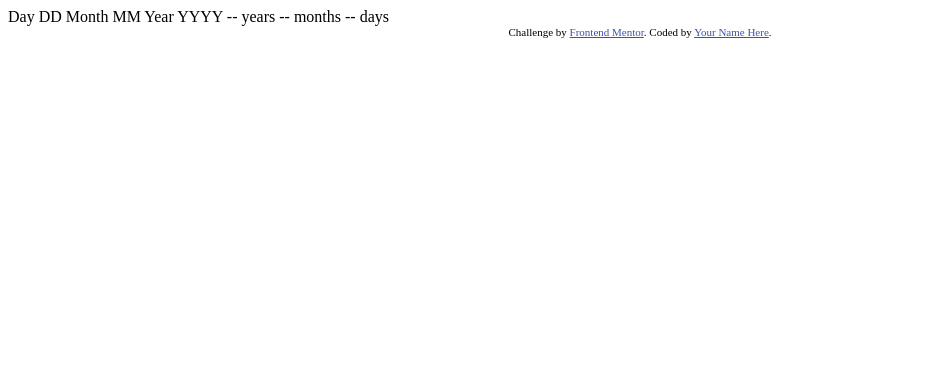
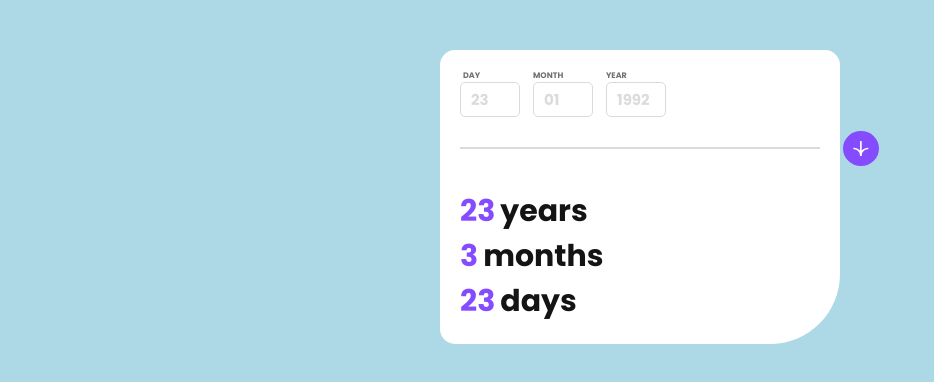
Before and after one commit to RonFrontDev/age-calculator, a plain HTML site: page index.html in a window 1280 px wide. Shown: the whole page, without its empty margins (0-934 px from the left). Drawn offline with Linux system fonts and the light colour scheme.

Commit message:
Design finish

```diff
--- a/index.html
+++ b/index.html
@@ -3,35 +3,36 @@
 <head>
   <meta charset="UTF-8">
   <meta name="viewport" content="width=device-width, initial-scale=1.0"> <!-- displays site properly based on user's device -->
+  <link rel="preconnect" href="https://fonts.googleapis.com">
+  <link rel="preconnect" href="https://fonts.gstatic.com" crossorigin>
+  <link href="https://fonts.googleapis.com/css2?family=Poppins:wght@400;700;800&display=swap" rel="stylesheet">
+  <link rel="icon" type="image/png" sizes="32x32" href="./assets/images/favicon-32x32.png">
+  <link rel="stylesheet" href="style.css">
+  <title>Age calculator app</title>
 
-  <link rel="icon" type="image/png" sizes="32x32" href="./assets/images/favicon-32x32.png">
-
-  <title>Frontend Mentor | Age calculator app</title>
-
-  <!-- Feel free to remove these styles or customise in your own stylesheet 👍 -->
-  <style>
-    .attribution { font-size: 11px; text-align: center; }
-    .attribution a { color: hsl(228, 45%, 44%); }
-  </style>
 </head>
 <body>
+  <main class="age-calculator">
+    <div class="age-calculator__container">
+      <form class="age-calculator__form">
+        <div class="age-calculator__inputfields">
+        <div class="age-calculator__inputfield"><label class="age-calculator__input--title">day</label> <input min="1" max="31" placeholder="23" class="age-calculator__input" type="number"></div>
+        <div class="age-calculator__inputfield"><label class="age-calculator__input--title">month<labe/> <input min="1" max="12" placeholder="01" class="age-calculator__input" type="number"></div>
+        <div class="age-calculator__inputfield"><label class="age-calculator__input--title">year<label/> <input min="1" max="9999" placeholder="1992" class="age-calculator__input" type="number"></div>
+        </div>
+          <div class="age-calculator__divider">
+            <hr>
+            <button type="submit" class="age-calculator__button"><svg class="age-calculator__button--image" xmlns="http://www.w3.org/2000/svg" width="46" height="44" viewBox="0 0 46 44"><g fill="none" stroke="#FFF" stroke-width="5"><path d="M1 22.019C8.333 21.686 23 25.616 23 44M23 44V0M45 22.019C37.667 21.686 23 25.616 23 44"/></g></svg></button>
+          </div>
+        </form>
+    <div class="age-calculator__results">
+      <div class="age-calculator__result"><p class="age-calculator__result--number">23</p><p class="age-calculator__result--title">years</p></div>
+      <div class="age-calculator__result"><p class="age-calculator__result--number">3</p><p class="age-calculator__result--title">months</p></div>
+      <div class="age-calculator__result"><p class="age-calculator__result--number">23</p><p class="age-calculator__result--title">days</p></div>
 
-  Day
-  DD
 
-  Month
-  MM
-
-  Year
-  YYYY
-
-  -- years
-  -- months
-  -- days
-
-  <div class="attribution">
-    Challenge by <a href="https://www.frontendmentor.io?ref=challenge" target="_blank">Frontend Mentor</a>.
-    Coded by <a href="#">Your Name Here</a>.
-  </div>
+    </div>
+    </div>
+  </main>
 </body>
 </html>
--- /dev/null
+++ b/style.css
@@ -0,0 +1,145 @@
+:root {
+  --Purple: hsl(259, 100%, 65%);
+  --Light-red: hsl(0, 100%, 67%);
+  --White: hsl(0, 0%, 100%);
+  --Off-white: hsl(0, 0%, 94%);
+  --Light-grey: hsl(0, 0%, 86%);
+  --Smokey-grey: hsl(0, 1%, 44%);
+  --Off-black: hsl(0, 0%, 8%);
+}
+* {
+  font-family: 'Poppins', sans-serif;
+  box-sizing: border-box;
+  padding: 0;
+  margin: 0;
+}
+body {
+  background-color: var(--Off-white);
+  display: flex;
+  justify-content: center;
+}
+
+.age-calculator {
+  margin-top: 50px;
+  max-height: 100%;
+  max-width: 400px;
+  height: 100%;
+  display: flex;
+  justify-content: center;
+  align-items: center;
+  background-color: var(--White);
+  border-radius: 15px 15px 70px 15px;
+}
+
+.age-calculator__container {
+  padding: 20px;
+  width: 100%;
+  display: flex;
+  flex-direction: column;
+  align-items: center;
+  justify-content: space-evenly;
+}
+.age-calculator__form {
+  max-width: 100%;
+  width: 100%;
+  display: flex;
+  flex-direction: column;
+}
+.age-calculator__inputfields {
+  max-width: 100%;
+  justify-content: space-around;
+  align-items: center;
+  width: 100%;
+  display: flex;
+  flex-direction: row;
+  gap: 10px;
+  padding-bottom: 30px;
+}
+
+.age-calculator__input--title {
+  text-transform: uppercase;
+  color: var(--Smokey-grey);
+  font-size: 8px;
+  font-weight: bold;
+  padding-left: 3px;
+  display: flex;
+  flex-direction: column;
+}
+.age-calculator__input {
+  width: 60px;
+  padding: 5px 0px 5px 10px;
+  border-radius: 5px;
+  border: 1px solid var(--Light-grey);
+  color: black;
+  font-size: 15px;
+  font-weight: bold;
+}
+.age-calculator__input::placeholder {
+  color: var(--Light-grey);
+}
+.age-calculator__divider {
+  width: 100%;
+  display: flex;
+  justify-content: center;
+  align-items: center;
+}
+.age-calculator__divider hr {
+  /* position: relative; */
+  width: 100%;
+  border: 1px solid var(--Light-grey);
+}
+.age-calculator__button {
+  border: none;
+  background-color: transparent;
+  display: flex;
+  cursor: pointer;
+  position: absolute;
+  margin: 30px;
+}
+.age-calculator__button--image {
+  padding: 10px;
+  height: 35px;
+  width: auto;
+  background-color: var(--Purple);
+  border-radius: 50%;
+}
+
+.age-calculator__results {
+  width: 100%;
+  padding-top: 40px;
+  display: flex;
+  flex-direction: column;
+  align-items: flex-start;
+}
+.age-calculator__result {
+  display: flex;
+  justify-content: flex-start;
+}
+.age-calculator__result--number {
+  margin: 0;
+  padding-right: 5px;
+  font-size: 30px;
+  color: var(--Purple);
+  font-weight: bold;
+}
+.age-calculator__result--title {
+  margin: 0;
+  font-weight: bold;
+  font-size: 30px;
+  color: var(--Off-black);
+}
+@media only screen and (min-width: 600px) {
+  body {
+    background-color: lightblue;
+  }
+  .age-calculator {
+    width: 1000px;
+  }
+  .age-calculator__inputfields {
+    justify-content: flex-start;
+  }
+  .age-calculator__button {
+    position: fixed;
+    right: 29%;
+  }
+}
```
Also changed, not shown: assets/images/icon-arrow.svg.
